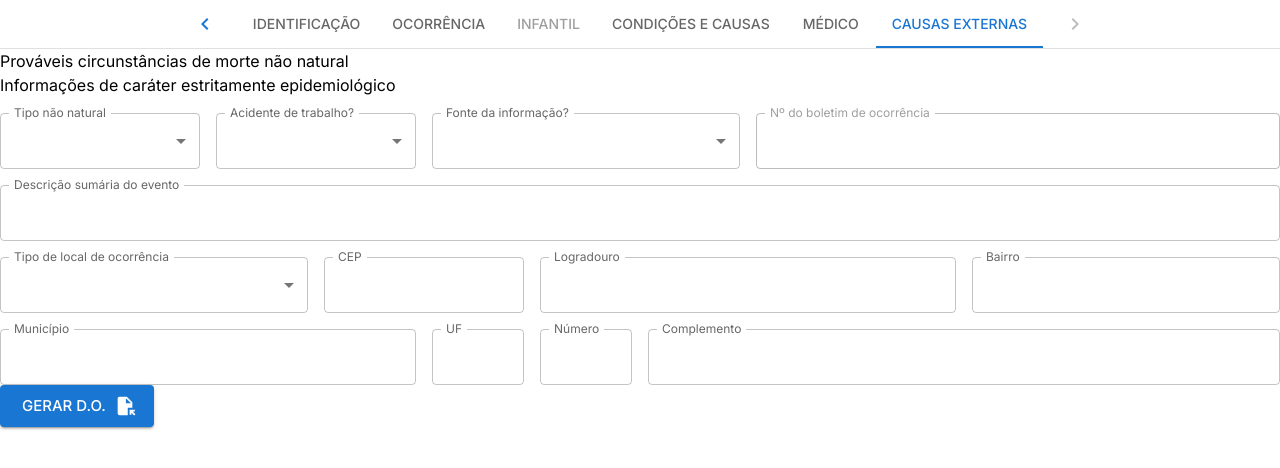
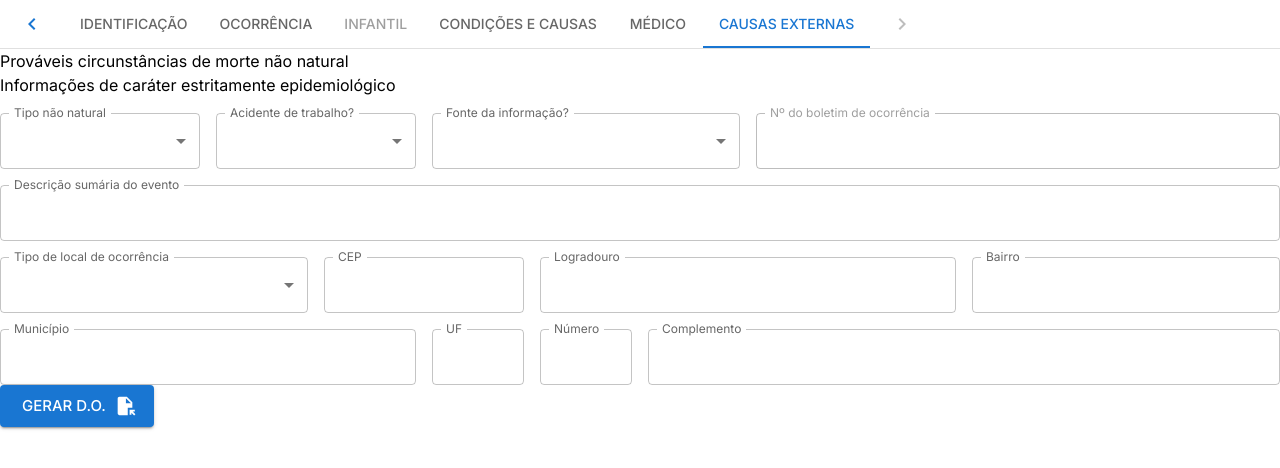
Before and after one commit to Ashlc/atestado-rp, a React (Vite) app: page / in a window 1280 px wide. Shown: the top 468 px of the page. Built offline with nearby package versions, Linux system fonts and the light colour scheme.

Commit message:
:bug: fix: MUI Nesting issue on tabs

```diff
--- a/src/App.tsx
+++ b/src/App.tsx
@@ -1,7 +1,7 @@
 import { FileOpen } from '@mui/icons-material';
 import NavigateBeforeIcon from '@mui/icons-material/NavigateBefore';
 import NavigateNextIcon from '@mui/icons-material/NavigateNext';
-import { Box, Button } from '@mui/material';
+import { Button, Stack } from '@mui/material';
 import Tab from '@mui/material/Tab';
 import Tabs from '@mui/material/Tabs';
 import { SyntheticEvent, useState } from 'react';
@@ -51,11 +51,11 @@ function App() {
             onSubmit={methods.handleSubmit(onSubmit)}
             className="w-full flex flex-col items-center"
           >
-            <Box
+            <Stack
+              direction="row"
               sx={{ borderBottom: 1, borderColor: 'divider' }}
-              className="w-full"
+              className="w-full justify-between"
             >
-              <Tabs value={activeTab} onChange={handleChange} centered>
               <Button
                 onClick={tabDown}
                 disabled={activeTab === 0}
@@ -63,21 +63,18 @@ function App() {
               >
                 <NavigateBeforeIcon />
               </Button>
+              <Tabs value={activeTab} onChange={handleChange} centered>
                 <Tab label="Identificação" value={0} />
                 <Tab label="Ocorrência" value={1} />
                 <Tab label="Infantil" value={2} disabled={infantDisabled} />
                 <Tab label="Condições e causas" value={3} />
                 <Tab label="Médico" value={4} />
                 <Tab label="Causas externas" value={5} />
-                <Button
-                  onClick={tabUp}
-                  disabled={activeTab === 5}
-                  variant="text"
-                >
+              </Tabs>
+              <Button onClick={tabUp} disabled={activeTab === 5} variant="text">
                 <NavigateNextIcon />
               </Button>
-              </Tabs>
-            </Box>
+            </Stack>
             <Identification index={0} value={activeTab} />
             <Occurence index={1} value={activeTab} />
             <Infant index={2} value={activeTab} />
```
Lines whose indentation alone changed are shown as unchanged.
